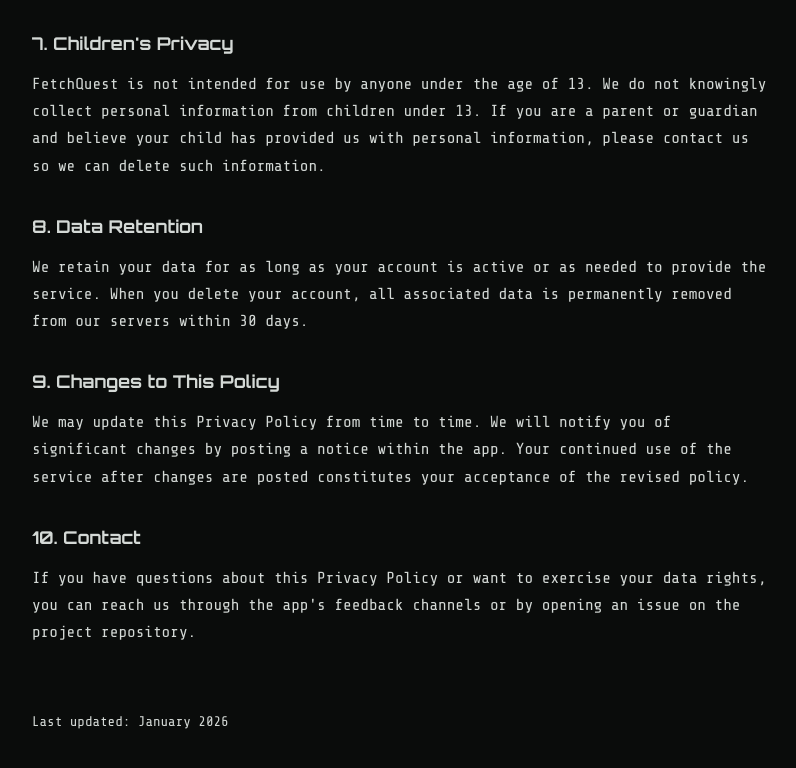
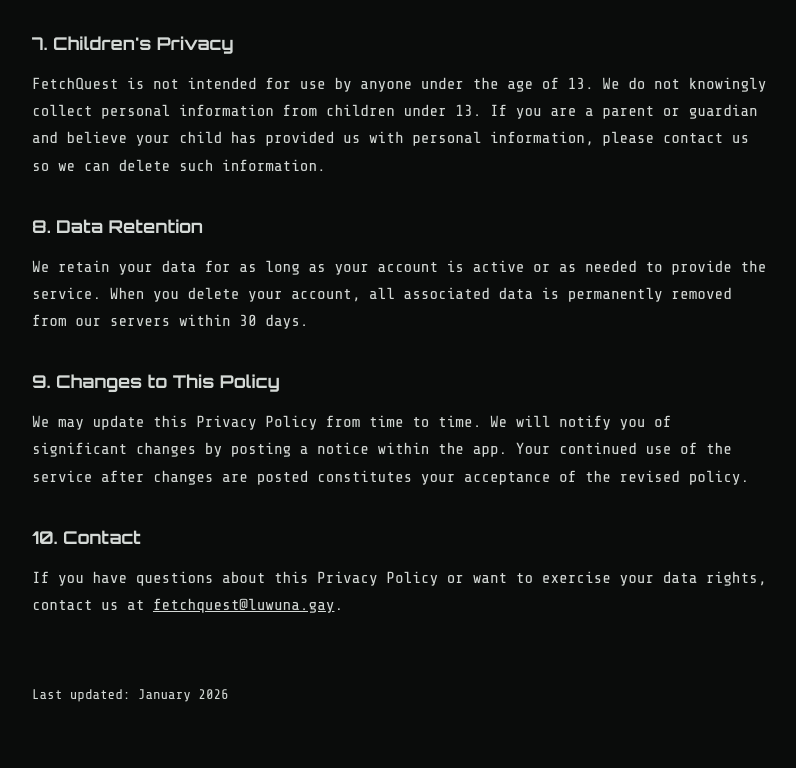
Before and after one commit to LumiKitten/fetchquesttracker, a plain HTML site: page privacy.html in a window 1280 px wide. Shown: the part 1925-2693 px from the top of the page, without its empty margins (240-1036 px from the left). Drawn offline with nearby package versions, Linux system fonts and the light colour scheme.

Commit message:
email added

```diff
--- a/privacy.html
+++ b/privacy.html
@@ -176,8 +176,8 @@
                 acceptance of the revised policy.</p>
 
             <h2>10. Contact</h2>
-            <p>If you have questions about this Privacy Policy or want to exercise your data rights, you can reach us
-                through the app's feedback channels or by opening an issue on the project repository.</p>
+            <p>If you have questions about this Privacy Policy or want to exercise your data rights, contact us at <a
+                    href="mailto:fetchquest@luwuna.gay">fetchquest@luwuna.gay</a>.</p>
 
             <p class="legal-date">Last updated: January 2026</p>
         </main>
```
Also changed, not shown: terms.html (+2 -2 lines).
